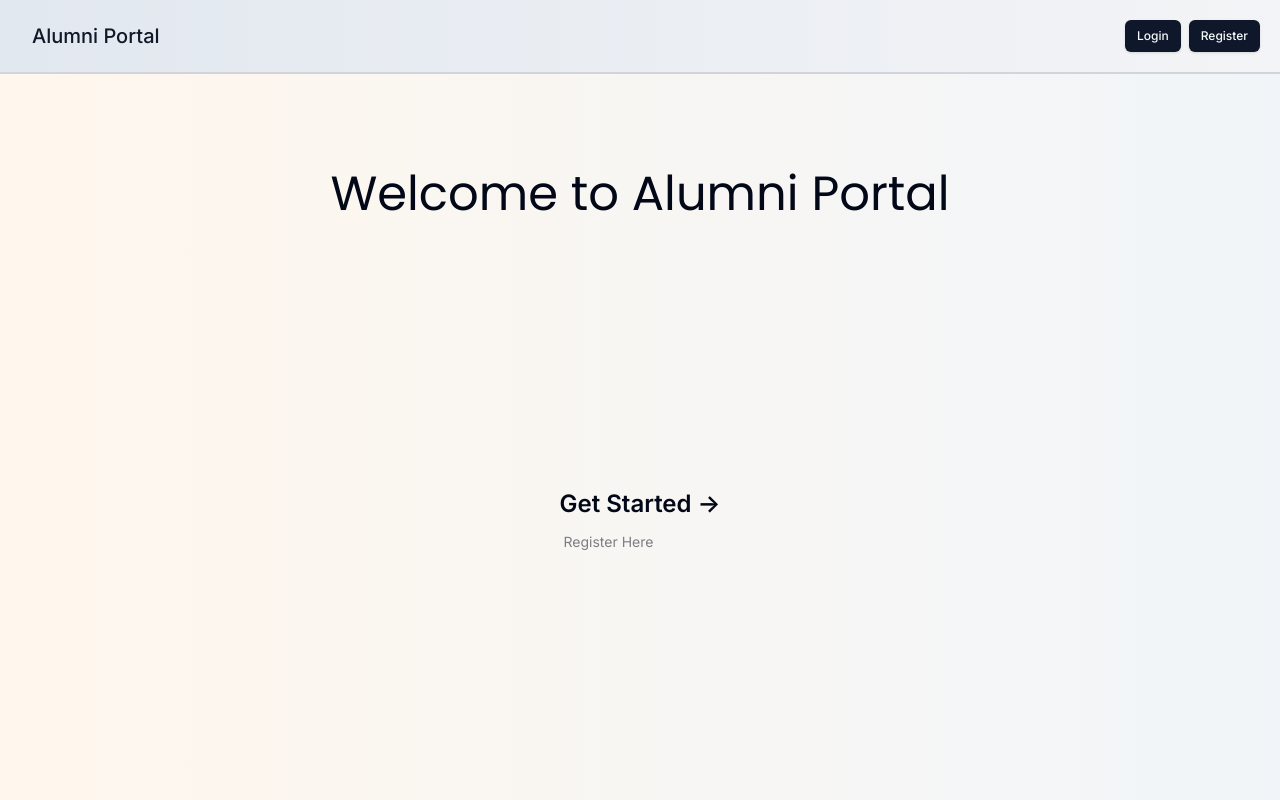
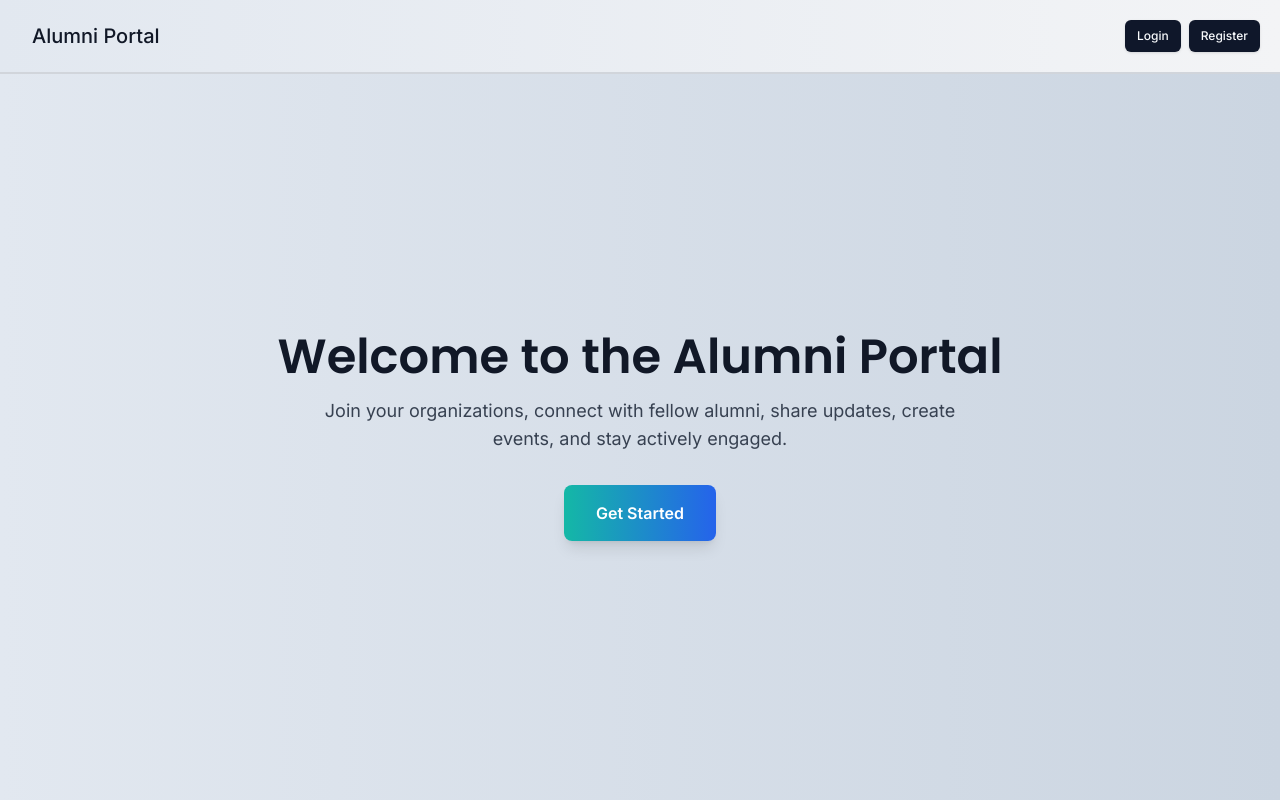
Before and after one commit to maanasb01/Alumni-Portal, a Next.js app: page / in a window 1280 px wide. Built offline with nearby package versions, Linux system fonts and the light colour scheme; no server answers.

Commit message:
Made changes in the landing page

```diff
--- a/app/page.tsx
+++ b/app/page.tsx
@@ -1,35 +1,27 @@
 import { poppins } from "@/lib/fonts";
 import Link from "next/link";
 
-
 export default function Home() {
   return (
-    <main className="flex  flex-col items-center justify-between p-24 bg-gradient-to-r from-orange-50 to-slate-100 h-full">
-
-
-      <div className={`${poppins.className} text-5xl relative  flex justify-center text-center`}>
-        Welcome to Alumni Portal
-      </div>
-
-      <div className="mb-32 ">
-        <Link
-          href="/register"
-          className="group rounded-lg border border-transparent px-5 py-4 transition-colors"
+    <main className="flex flex-col items-center justify-center h-full bg-gradient-to-r from-slate-200 to-slate-300">
+      <section className="text-center py-16 px-6">
+        <h1
+          className={`${poppins.className} text-5xl font-bold text-gray-900 mb-4`}
         >
-          <h2 className="mb-3 text-2xl font-semibold">
-            Get Started{" "}
-            <span className="inline-block transition-transform group-hover:translate-x-1 motion-reduce:transform-none">
-              -&gt;
-            </span>
-
-          </h2>
-          <p className="px-1 m-0 max-w-[30ch] text-sm opacity-50">
-            Register Here
-          </p>
-        </Link>
-
-
-      </div>
+          Welcome to the Alumni Portal
+        </h1>
+        <p className="text-lg text-gray-700 mb-8 max-w-2xl mx-auto">
+          Join your organizations, connect with fellow alumni, share updates,
+          create events, and stay actively engaged.
+        </p>
+        <div className="flex flex-col sm:flex-row gap-4 justify-center">
+          <Link href="/register">
+            <button className="relative inline-flex items-center px-8 py-4 font-semibold text-white bg-gradient-to-r from-teal-500 to-blue-600 rounded-lg shadow-lg transition-transform transform hover:scale-105 hover:shadow-xl focus:outline-none focus:ring-2 focus:ring-blue-500 focus:ring-offset-2">
+              Get Started
+            </button>
+          </Link>
+        </div>
+      </section>
     </main>
   );
 }
```
